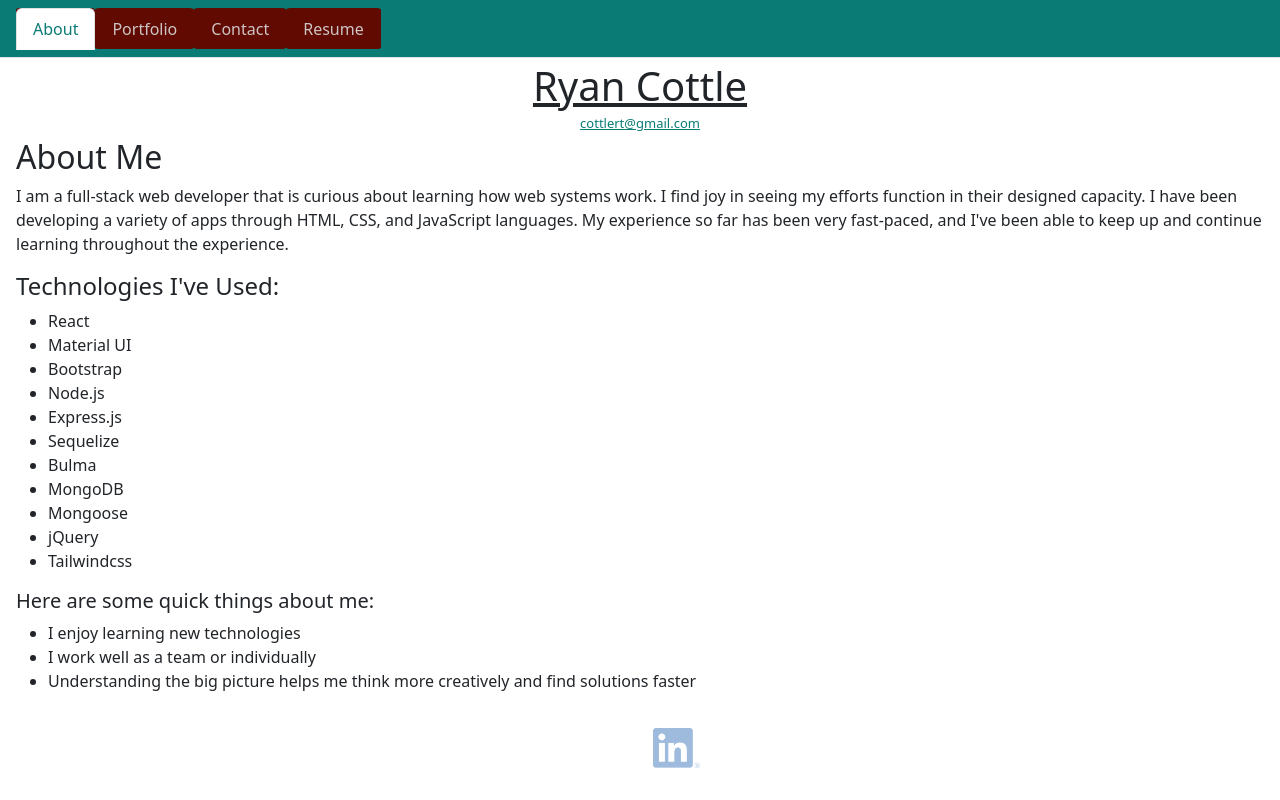
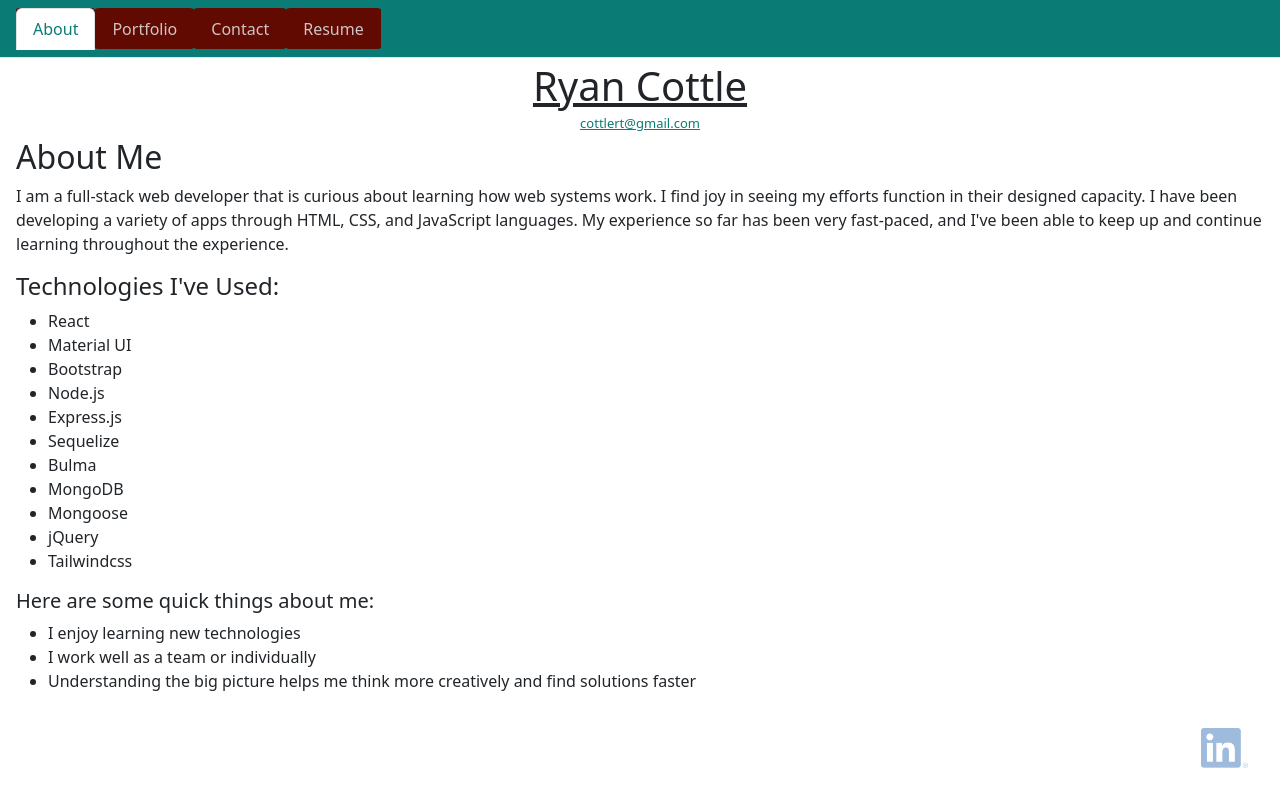
Before and after one commit to rtcottle/professional-portfolio, a React (Create React App) app in the folder src/: page / in a window 1280 px wide. Built offline with nearby package versions, Linux system fonts and the light colour scheme; the HTML template or start-up script is replaced by a standard one.

Commit message:
added change to footer style

```diff
--- a/src/components/Footer.js
+++ b/src/components/Footer.js
@@ -7,7 +7,7 @@ const LINKEDIN = process.env.REACT_APP_LINKEDIN;
 
 export default function Footer() {
   return (
-    <footer class="fixed-bottom p-3 text-center">
+    <footer class="fixed-bottom p-3 text-end">
       <a href={GITHUB}>
         <img src={Github} alt="GitHub" class="icon m-3" />
       </a>
```
